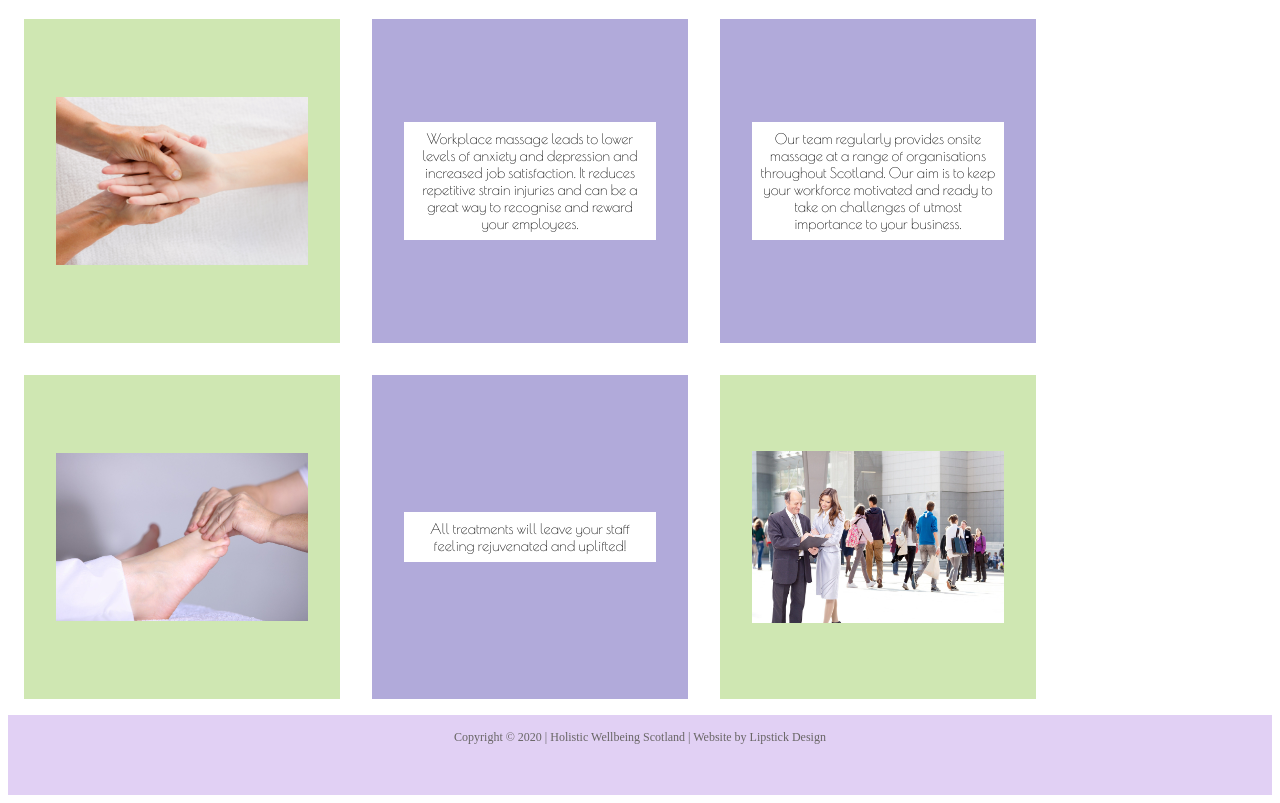
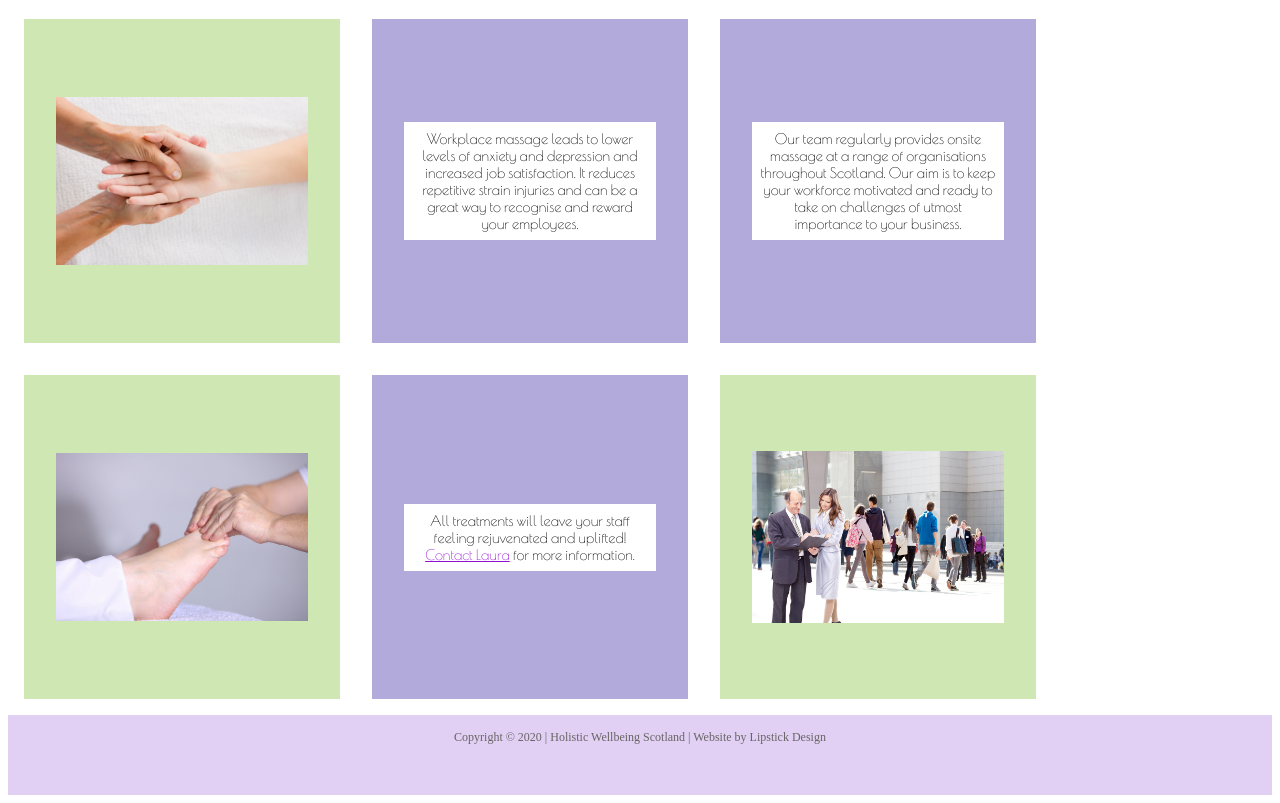
Before and after one commit to emmasmithdev/holistic-wellbeing-scotland, a Gatsby site: page /corporate in a window 1280 px wide. Shown: the part 1420-2223 px from the top of the page. Built offline with nearby package versions, Linux system fonts and the light colour scheme; Gatsby itself is replaced by a stand-in of ours.

Commit message:
Adds link to corporate page

```diff
--- a/src/pages/corporate.js
+++ b/src/pages/corporate.js
@@ -81,7 +81,7 @@ export default function Corporate() {
         </div>
         <div class="corporate-item">
         <div class="corporate-item-blue">
-          <div class="corporate-info corporate-info-large">All treatments will leave your staff feeling rejuvenated and uplifted!</div>
+          <div class="corporate-info corporate-info-large">All treatments will leave your staff feeling rejuvenated and uplifted! <a href="/contact" className="contact-link">Contact Laura</a> for more information.</div>
         </div>
         </div>
         <div class="corporate-item">
```
